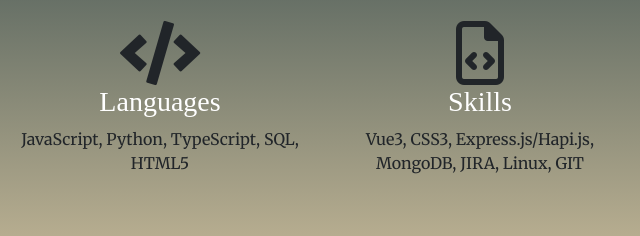
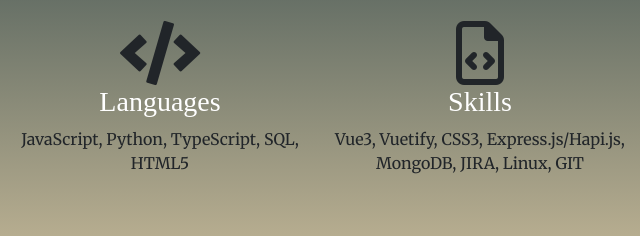
Before and after one commit to aadilaltaf/aadilaltaf.github.io, a plain HTML site: page index.html in a window 1280 px wide. Shown: the part 924-1160 px from the top of the page, 640-1280 px from the left. Drawn offline with nearby package versions, Linux system fonts and the light colour scheme.

Commit message:
updated skils

```diff
--- a/index.html
+++ b/index.html
@@ -126,7 +126,7 @@
         <div class="col-lg-3 col-md-6 col-sm-6 text-center mb-4">
           <i class="fa fa-4x fa-file-code-o text-faded sr-icons"></i>
           <h3 class="text-white">Skills</h3>
-					<p class="text-faded">Vue3, CSS3, Express.js/Hapi.js, MongoDB, JIRA, Linux, GIT</p>
+					<p class="text-faded">Vue3, Vuetify, CSS3, Express.js/Hapi.js, MongoDB, JIRA, Linux, GIT</p>
         </div>
       </div>
 
```
